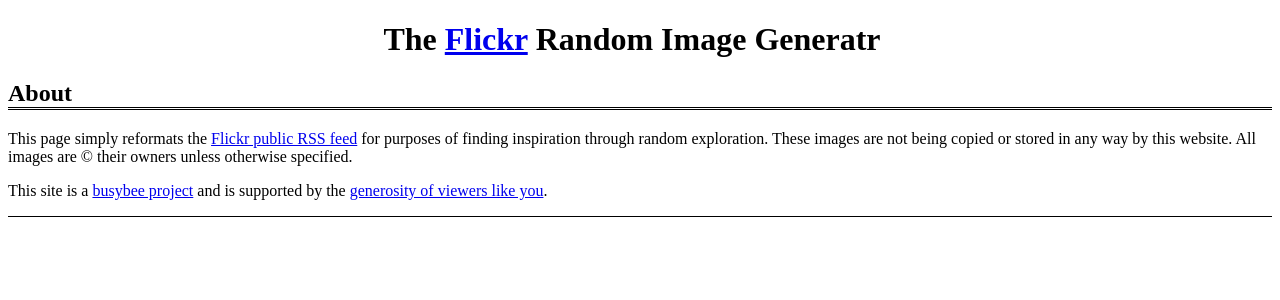
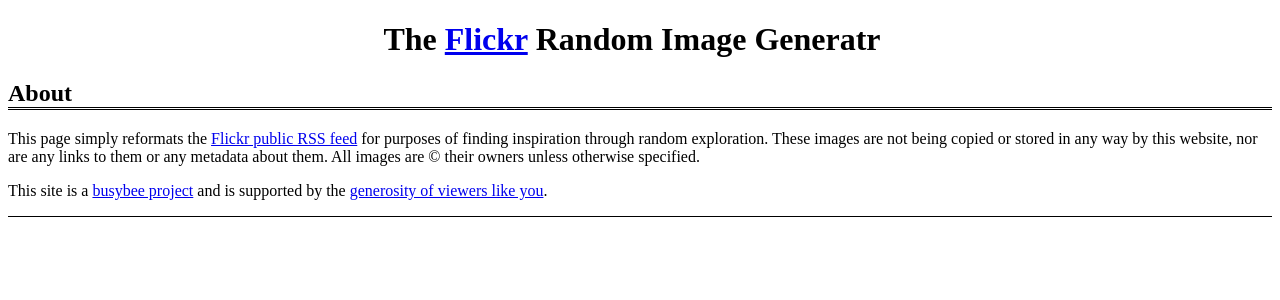
Before and after one commit to fluffy-critter/flrig, a Flask app: template templates/flrig.html in a window 1280 px wide. Shown: the top 300 px of the page. Run offline with Flask 2, Linux system fonts and the light colour scheme; the template is opened without the code that fills it, so the values that code supplies are empty; some libraries are stand-ins or nearby versions.

Commit message:
also be specific about metadata

```diff
--- a/templates/flrig.html
+++ b/templates/flrig.html
@@ -39,7 +39,7 @@
 
 <h2>About</h2>
 
-<p>This page simply reformats the <a href="https://www.flickr.com/services/feeds/">Flickr public RSS feed</a> for purposes of finding inspiration through random exploration. These images are not being copied or stored in any way by this website. All images are &copy; their owners unless otherwise specified.</p>
+<p>This page simply reformats the <a href="https://www.flickr.com/services/feeds/">Flickr public RSS feed</a> for purposes of finding inspiration through random exploration. These images are not being copied or stored in any way by this website, nor are any links to them or any metadata about them. All images are &copy; their owners unless otherwise specified.</p>
 
 <p>This site is a <a href="https://beesbuzz.biz/">busybee project</a> and is supported by the <a href="http://patreon.com/fluffy">generosity of viewers like you</a>.</p>
 
```
